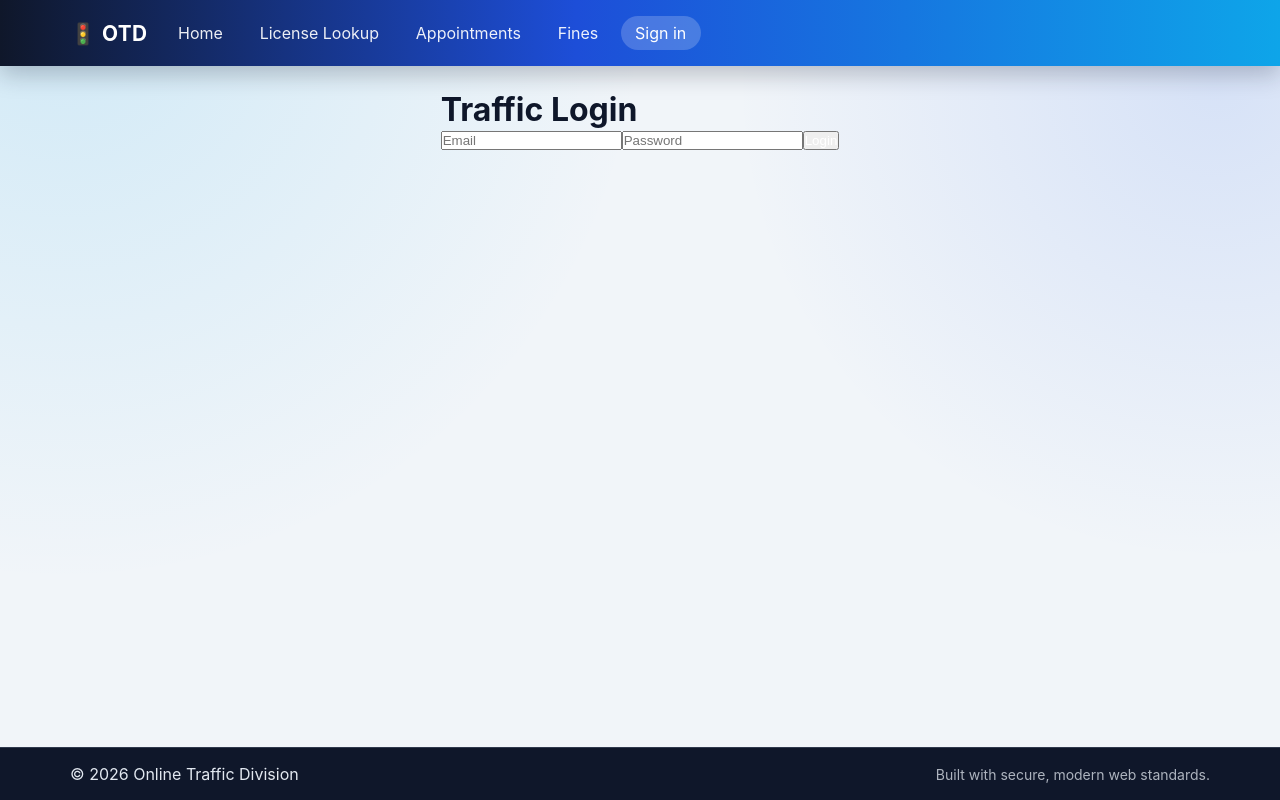
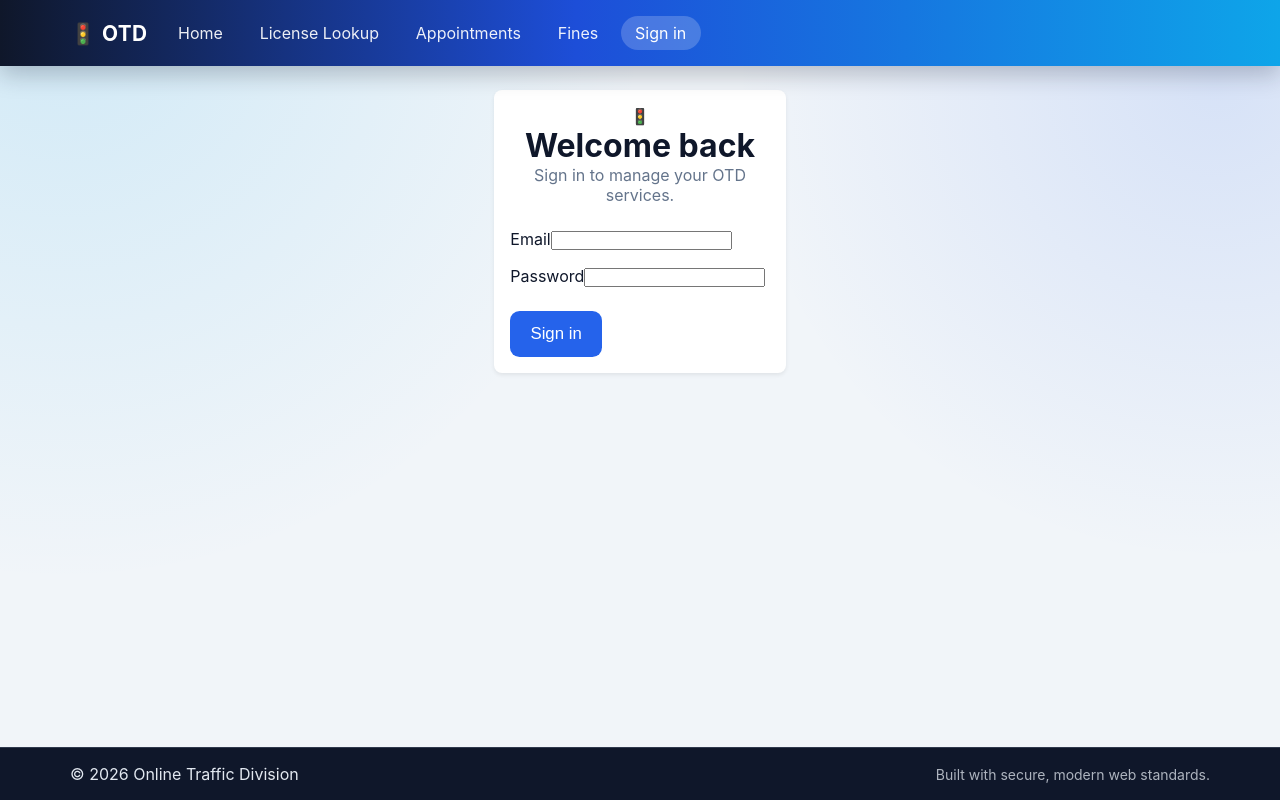
Before and after one commit to kgothalangLekitlane/OTD, a React (Vite) app in the folder frontend/: page /login in a window 1280 px wide. Built offline with nearby package versions, Linux system fonts and the light colour scheme; no server answers.

Commit message:
feat: improve login flow and redirect to dashboard

```diff
--- a/frontend/src/pages/Login.jsx
+++ b/frontend/src/pages/Login.jsx
@@ -1,51 +1,58 @@
-import { useState, useContext } from "react";
-import api from "../api";
-import { AuthContext } from "../context/AuthContext";
+import { useContext, useState } from 'react';
+import { useNavigate } from 'react-router-dom';
+import api from '../api';
+import { AuthContext } from '../context/AuthContext';
 
 export default function Login() {
   const { login } = useContext(AuthContext);
-  const [email, setEmail] = useState("");
-  const [password, setPassword] = useState("");
-  const [error, setError] = useState("");
+  const navigate = useNavigate();
+  const [email, setEmail] = useState('');
+  const [password, setPassword] = useState('');
+  const [error, setError] = useState('');
+  const [submitting, setSubmitting] = useState(false);
 
-  const submit = async () => {
+  const submit = async (event) => {
+    event.preventDefault();
+    setError('');
+    setSubmitting(true);
     try {
-      const res = await api.post("/auth/login", { email, password });
+      const res = await api.post('/auth/login', { email, password });
       login(res.data);
-
-      if (res.data.user.role === "driver") window.location.href = "/driver";
-      else if (res.data.user.role === "officer") window.location.href = "/officer";
-      else window.location.href = "/";
+      navigate('/dashboard', { replace: true });
     } catch (err) {
-      setError("Invalid email or password");
+      setError(err.response?.data?.message || 'Unable to sign in. Check your email and password.');
+    } finally {
+      setSubmitting(false);
     }
   };
 
   return (
-    <div className="flex flex-col items-center mt-40">
-      <h1 className="text-3xl font-bold mb-6">Traffic Login</h1>
+    <div className="container py-5" style={{ maxWidth: 520 }}>
+      <div className="card border-0 shadow-sm rounded-4">
+        <div className="card-body p-4 p-md-5">
+          <div className="text-center mb-4">
+            <div className="fs-1">🚦</div>
+            <h1 className="h2 fw-bold mb-2">Welcome back</h1>
+            <p className="text-muted mb-0">Sign in to manage your OTD services.</p>
+          </div>
 
-      {error && <p className="text-red-500">{error}</p>}
+          {error && <div className="alert alert-danger" role="alert">{error}</div>}
 
-      <input
-        className="border p-2 w-80 mb-3"
-        placeholder="Email"
-        onChange={e => setEmail(e.target.value)}
-      />
-
-      <input
-        className="border p-2 w-80 mb-3"
-        type="password"
-        placeholder="Password"
-        onChange={e => setPassword(e.target.value)}
-      />
-
-      <button
-        className="bg-blue-600 text-white px-6 py-2 rounded"
-        onClick={submit}
-      >
-        Login
-      </button>
+          <form onSubmit={submit} noValidate>
+            <div className="mb-3">
+              <label htmlFor="login-email" className="form-label fw-semibold">Email</label>
+              <input id="login-email" className="form-control form-control-lg" type="email" value={email} onChange={(e) => setEmail(e.target.value)} autoComplete="email" required />
+            </div>
+            <div className="mb-4">
+              <label htmlFor="login-password" className="form-label fw-semibold">Password</label>
+              <input id="login-password" className="form-control form-control-lg" type="password" value={password} onChange={(e) => setPassword(e.target.value)} autoComplete="current-password" required />
+            </div>
+            <button type="submit" className="btn btn-primary btn-lg w-100" disabled={submitting}>
+              {submitting ? 'Signing in...' : 'Sign in'}
+            </button>
+          </form>
+        </div>
+      </div>
     </div>
   );
 }
```
